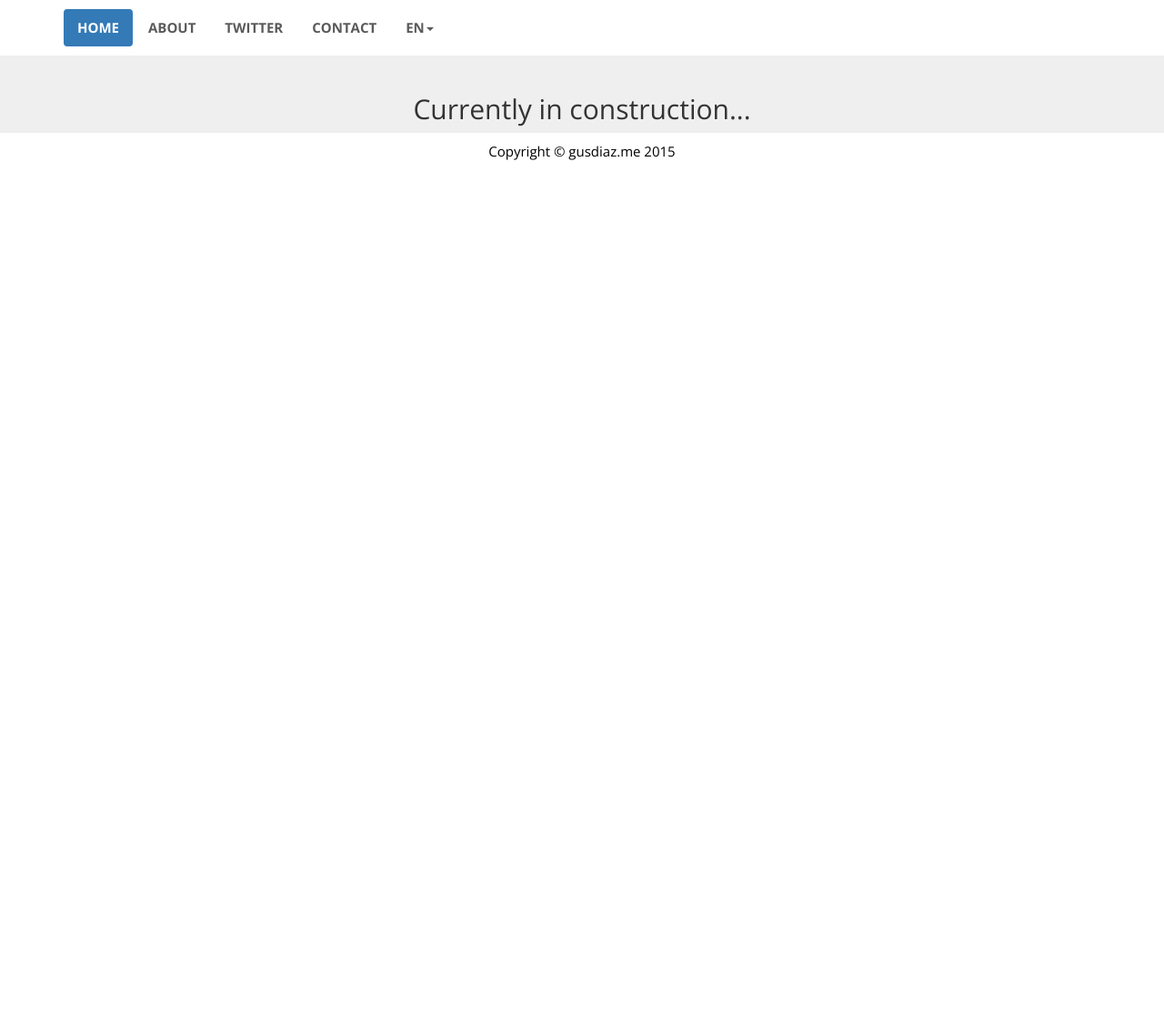
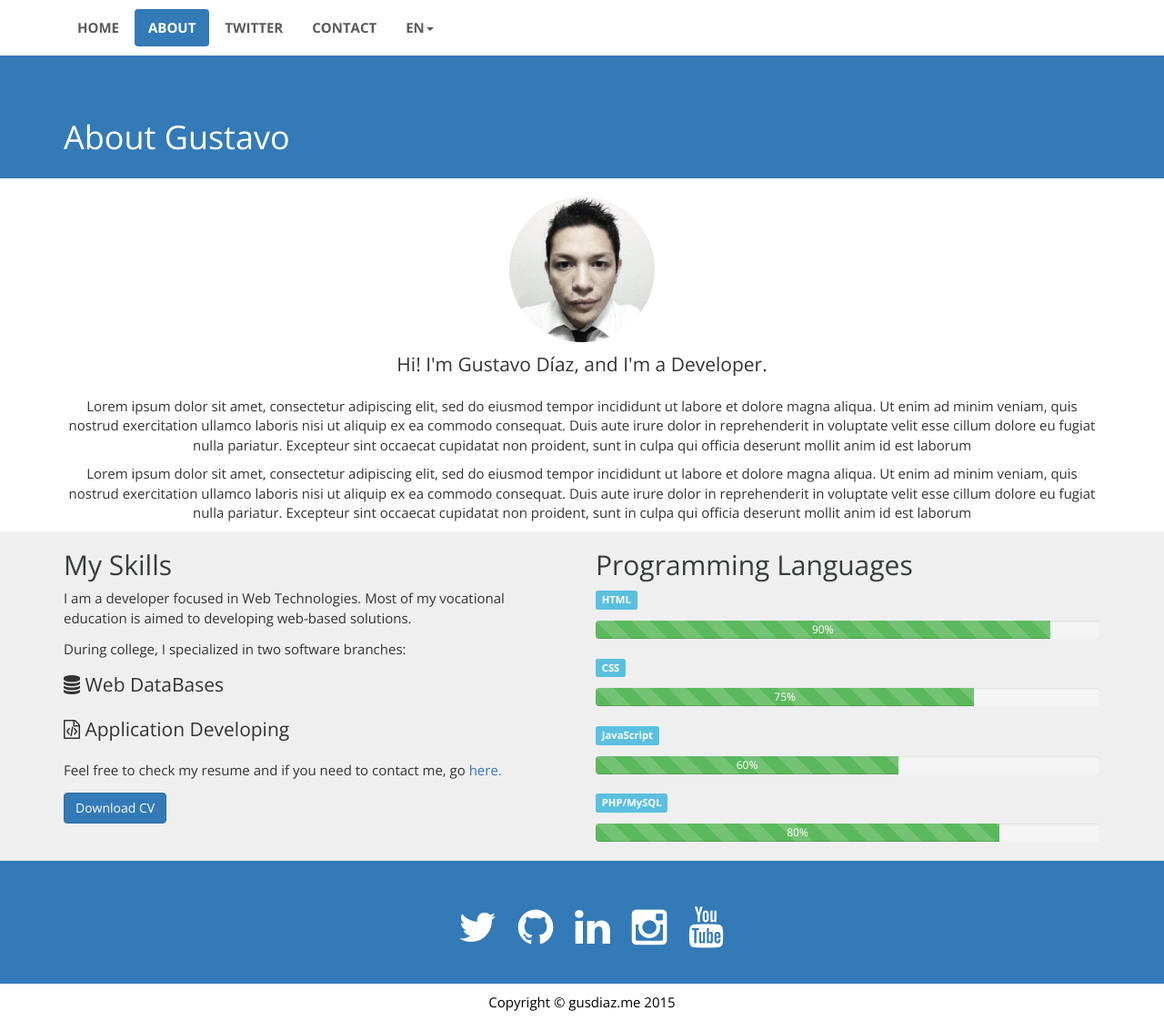
Before and after one commit to Axor/gusdiaz-site, a PHP site: page /about.html in a window 1280 px wide. Shown: the whole page at 91% size. Before the commit the page ends 176 px from the top, so only its background shows below. Run offline with PHP 8.4, Linux system fonts and the light colour scheme; some libraries are stand-ins or nearby versions.

Commit message:
Adding info to about page
General design for About page and a couple tweaks to Index.

```diff
--- a/about.html
+++ b/about.html
@@ -3,7 +3,7 @@
   <head>
     <meta charset="utf-8" />
     <title>About</title>
-
+    <link rel="icon" type="image/png" href="favicon.png">
     <link href='http://fonts.googleapis.com/css?family=Open+Sans:400,700|Roboto+Slab:400,700' rel='stylesheet' type='text/css'>
     <link type="text/css" rel="stylesheet" href="font-awesome-4.3.0/css/font-awesome.css">
     <link rel="stylesheet" href="css/bootstrap.css">
@@ -15,8 +15,8 @@
     <div class="nav">
       <div class="container">
         <ul class="nav nav-pills">
-          <li role="presentation" class="active"><a href="index.html">home</a></li>
-          <li role="presentation"><a href="about.html">about</a></li>
+          <li role="presentation"><a href="index.html">home</a></li>
+          <li role="presentation" class="active"><a href="about.html">about</a></li>
           <li role="presentation"><a href="http://twitter.com/gus_diaz">twitter</a></li>
           <li role="presentation"><a href="#">contact</a></li>
           <li role="presentation" class="dropdown">
@@ -29,27 +29,113 @@
       </div>
     </div>
 
-    <div class="bio">
+    <div class="header">
       <div class="container">
-    		<div class="col-md-12">
-		    	<img src="" alt="">
-          <h2>Currently in construction...</h2>
-<!-- 		    	<h1>About me <span>It's Nice to Meet You!</span></h1>
-		    	<p>Hi, my name is Gustavo. I'm a Web Developer, Internet Junkie, Gamer and super curious human. I always been near a computer since I have memory. Love to learn new things and improve my skills. </p>
-		    	<p>I'm from Guadalajara, Jalisco, México. City of Tequila and Mariachis and one of the most congested cities in the coutry. I love videogames, and make things on the internet, from coding, to editing, and make videos. </p>
-		    	<p>Thanks for passing by! Feel free to follow me on Twitter. I always put stuff about things that I like.</p> -->
+        <h1>About Gustavo</h1>
+      </div>
+    </div>
+
+    <div class="container">
+      <div class="about-content">
+        <img class="about-image" src="images/gus.jpeg" alt="Gustavo's image">
+        <p class="lead">Hi! I'm Gustavo Díaz, and I'm a Developer. </p>
+        <p>Lorem ipsum dolor sit amet, consectetur adipiscing elit, sed do eiusmod tempor incididunt ut labore et dolore magna aliqua. Ut enim ad minim veniam, quis nostrud exercitation ullamco laboris nisi ut aliquip ex ea commodo consequat. Duis aute irure dolor in reprehenderit in voluptate velit esse cillum dolore eu fugiat nulla pariatur. Excepteur sint occaecat cupidatat non proident, sunt in culpa qui officia deserunt mollit anim id est laborum</p>
+        <p>Lorem ipsum dolor sit amet, consectetur adipiscing elit, sed do eiusmod tempor incididunt ut labore et dolore magna aliqua. Ut enim ad minim veniam, quis nostrud exercitation ullamco laboris nisi ut aliquip ex ea commodo consequat. Duis aute irure dolor in reprehenderit in voluptate velit esse cillum dolore eu fugiat nulla pariatur. Excepteur sint occaecat cupidatat non proident, sunt in culpa qui officia deserunt mollit anim id est laborum</p>
+      </div>
+    </div>
+
+    <div class="main-content">
+        <div class="container">
+          <div class="row">
+            <div class="col-md-6">
+              <h2>My Skills</h2>
+              <p>I am a developer focused in Web Technologies. Most of my vocational education is aimed to developing web-based solutions.</p>
+              <p>During college, I specialized in two software branches:</p>
+              <ul class="list-unstyled">
+                <li class="lead"><i class="fa fa-database"></i>   Web DataBases</li>
+                <li class="lead"><i class="fa fa-file-code-o"></i>    Application Developing</li>
+              </ul>
+              <p>Feel free to check my resume and if you need to contact me, go <a href="#">here.</a></p>
+              <p><a href="#"><button type="button" class="btn btn-primary">Download CV</button></a></p>
+            </div>
+            <div class="col-md-6">
+              <h2>Programming Languages</h2>
+              <p>
+                <span class="label label-info">HTML</span>
+                <div class="progress">
+                  <div class="progress-bar progress-bar-success progress-bar-striped" role="progressbar" aria-valuenow="90" aria-valuemin="0" aria-valuemax="100" style="width: 90%">
+                    90%
+                  </div>
+                </div>
+              </p>
+              <p>
+                <span class="label label-info">CSS</span>
+                <div class="progress">
+                  <div class="progress-bar progress-bar-success progress-bar-striped" role="progressbar" aria-valuenow="75" aria-valuemin="0" aria-valuemax="100" style="width: 75%">
+                    75%
+                  </div>
+                </div>
+              </p>
+              <p>
+                <span class="label label-info">JavaScript</span>
+                <div class="progress">
+                  <div class="progress-bar progress-bar-success progress-bar-striped" role="progressbar" aria-valuenow="60" aria-valuemin="0" aria-valuemax="100" style="width: 60%">
+                    60%
+                  </div>
+                </div>
+              </p>
+              <p>
+                <span class="label label-info">PHP/MySQL</span>
+                <div class="progress">
+                  <div class="progress-bar progress-bar-success progress-bar-striped" role="progressbar" aria-valuenow="85" aria-valuemin="0" aria-valuemax="100" style="width: 80%">
+                    80%
+                  </div>
+                </div>
+              </p>
+            </div>
+          </div>
+        </div>
+    </div>
+
+    <div class="learn-more">
+      <div class="container">
+
+      </div>
+    </div>
+
+    <div class="social-footer">
+      <div class="container">
+        <div class="social-btns">
+          <ul>
+
+            <li><a href="http://twitter.com/gus_diaz" class="fa fa-3x fa-inverse fa-twitter"></a></li>
+            <li><a href="https://github.com/Axor" class="fa fa-3x fa-inverse fa-github"></a></li>
+            <li><a href="http://mx.linkedin.com/in/gus24" class="fa fa-3x fa-inverse fa-linkedin"></a></li>
+            <li><a href="https://instagram.com/gus_diaz" class="fa fa-3x fa-inverse fa-instagram"></a></li>
+            <li><a href="https://www.youtube.com/channel/UCOUTJ-0493KN-xGZ6dg2kKw" class="fa fa-3x fa-inverse fa-youtube"></a></li>
+
+          </ul>
         </div>
       </div>
     </div>
 
   <footer class="footer">
     <div class="container">
-	      <div class="col-md-12">
         <p>Copyright &copy; gusdiaz.me 2015</p>
-	      </div>
     </div>
   </footer>
   </body>
+
+  <!-- Google Analitycs -->
+  <script>
+    (function(i,s,o,g,r,a,m){i['GoogleAnalyticsObject']=r;i[r]=i[r]||function(){
+    (i[r].q=i[r].q||[]).push(arguments)},i[r].l=1*new Date();a=s.createElement(o),
+    m=s.getElementsByTagName(o)[0];a.async=1;a.src=g;m.parentNode.insertBefore(a,m)
+    })(window,document,'script','//www.google-analytics.com/analytics.js','ga');
+
+    ga('create', 'UA-60683136-1', 'auto');
+    ga('send', 'pageview');
+  </script>
   <!-- jQuery library from Google APIS -->
   <script src="https://ajax.googleapis.com/ajax/libs/jquery/2.1.3/jquery.min.js"></script>
   <!-- My Bootstrap JS -->
--- a/css/main.css
+++ b/css/main.css
@@ -132,3 +132,27 @@ h1 span {
 	text-align: center;
   padding-top: 10px;
 }
+
+.about-image {
+  background-repeat: no-repeat;
+  background-position: 50%;
+  border-radius: 50%;
+  width: 160px;
+  height: 160px;
+  margin-top: 20px;
+  margin-bottom: 10px;
+}
+
+.header {
+  height: 135px;
+  color: white;
+  background-color: rgb(51, 122, 183);
+}
+
+.header h1 {
+  margin-top: 70px;
+}
+
+.about-content {
+  text-align: center;
+}
```
Also changed, not shown: index.html (+9 -3 lines), images/gus.jpeg (added). Lines whose indentation alone changed are shown as unchanged.
